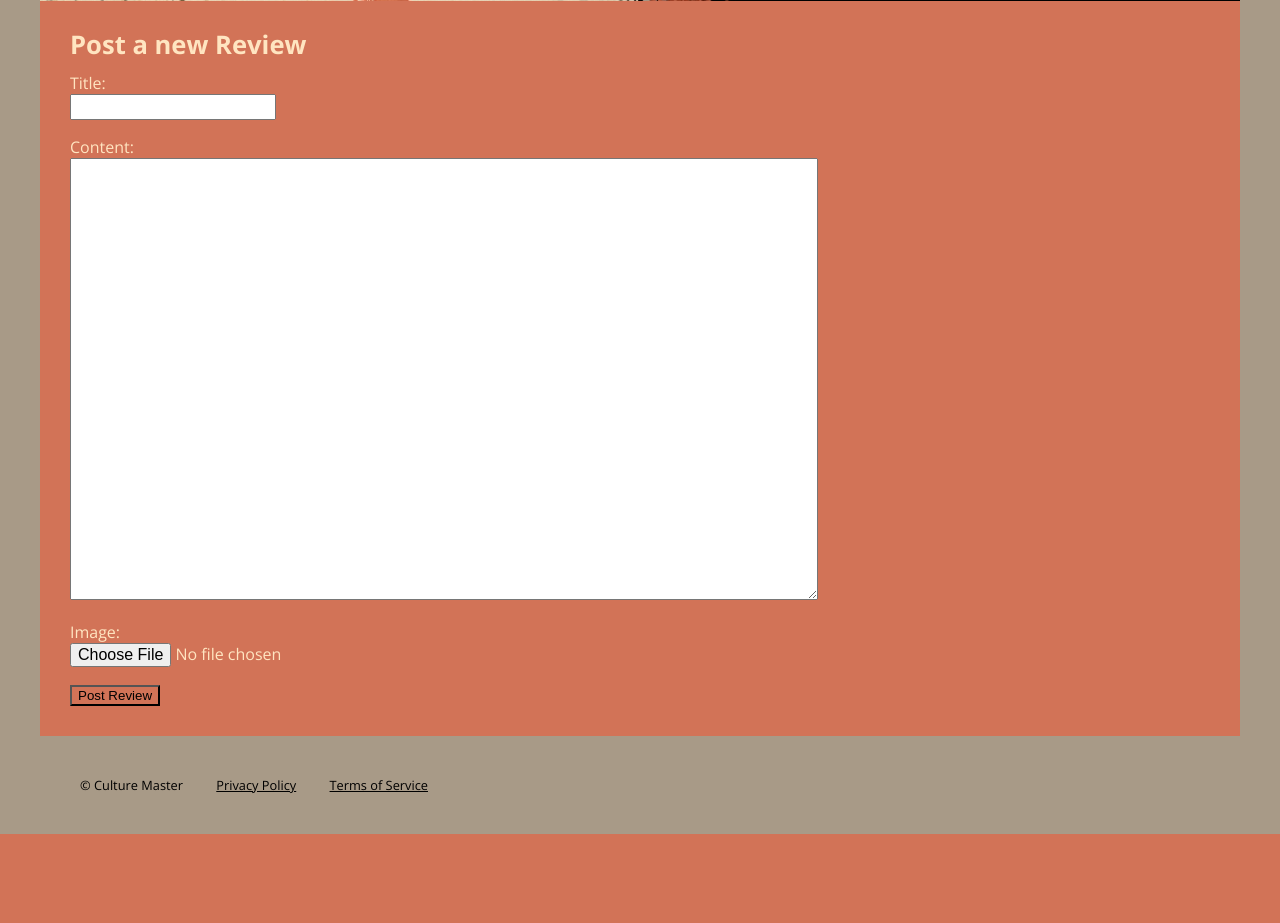
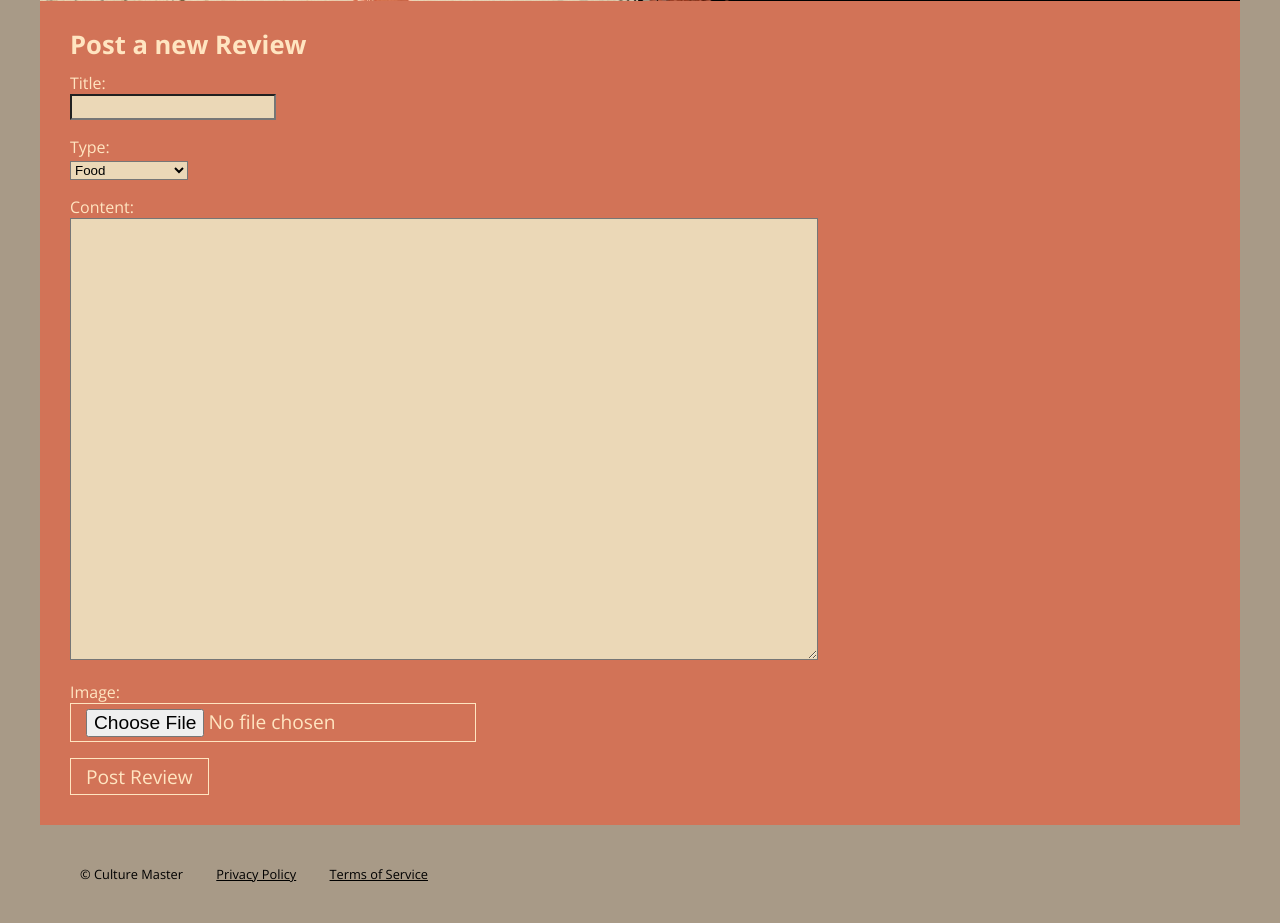
Before and after one commit to Callum-Bartle-92019337/Go-Team-203-Website, a Django app: page /home/reviews/new in a window 1280 px wide. Shown: the part 429-1352 px from the top of the page. Before the commit the page ends 1263 px from the top, so only its background shows below. Run offline with Django 3.2, Linux system fonts and the light colour scheme; a user stored in the database is signed in.

Commit message:
HTML Updates

```diff
--- a/home/forms.py
+++ b/home/forms.py
@@ -19,7 +19,7 @@ class SignUpForm(UserCreationForm):
 class ReviewNewForm(forms.ModelForm):
     class Meta:
         model = Review
-        fields = ['title', 'content','image',]
+        fields = ['title','type', 'content','image',]
         widgets = {
             'content': Textarea(attrs={'cols': 80, 'rows': 20}),
         }
--- a/home/models.py
+++ b/home/models.py
@@ -19,7 +19,14 @@ def user_login_failed_callback(sender, credentials, **kwargs):
 
 class Review(models.Model):
 
+    TYPE_CHOICES =(
+        ('Food' ,'Food'),
+        ('Activities', 'Activities'),
+        ('Accommodation','Accommodation')
+    )
+
     title = models.CharField(max_length=50)
+    type = models.CharField(choices=TYPE_CHOICES, max_length=30, default=2)
     content = models.CharField(max_length=4096)
     poster = models.ForeignKey(settings.AUTH_USER_MODEL, on_delete=models.SET_NULL, null=True)
     posted = models.CharField(max_length=150, default=timezone.now)
--- a/home/templates/home/contactUs.html
+++ b/home/templates/home/contactUs.html
@@ -26,6 +26,8 @@
         <label for="sex_male">Male</label>
         <input id="sex_female" type="radio" value="female" name="sex" />
         <label for="sex_female">Female</label>
+        <input id="sex_other" type="radio" value="other" name="sex" />
+        <label for="sex_other">Other</label>
         <span id="sex_msg"></span>
       </div>
       <div id="interests">
--- a/home/templates/home/new_review.html
+++ b/home/templates/home/new_review.html
@@ -20,10 +20,10 @@
             {% endfor %}
           </p>
         {% endfor %}
-        <button type="submit">Post Review</button>
+        <button class="btn" type="submit">Post Review</button>
       </form>
     {% else %}
-    <p><a href="{% url 'login'%}?next={{request.path}}">Login</a> to post a review</p>
+    <p><a class="btn" href="{% url 'login'%}?next={{request.path}}">Login</a> to post a review</p>
     {% endif %}
   </article>
 </section>
--- a/home/templates/registration/login.html
+++ b/home/templates/registration/login.html
@@ -31,7 +31,7 @@
 <input class="btn" type="submit" value="login" />
 <input type="hidden" name="next" value="{% url 'home' %}" />
 </form>
-
+<br>
 <p><a class="btn" href="{% url 'password_reset' %}">Lost password?</a></p>
 <p><a class="btn" href="{% url 'signup' %}">Need an account? Signup</a></p>
 
--- a/home/templates/registration/password_reset_form.html
+++ b/home/templates/registration/password_reset_form.html
@@ -7,7 +7,7 @@
   <form method="POST">
     {% csrf_token %}
     {{ form.as_p }}
-    <input type="submit" value="Send me instructions!">
+    <input class="btn" type="submit" value="Send me instructions!">
   </form>
 </div>
 {% endblock %}
--- a/home/templates/registration/signup.html
+++ b/home/templates/registration/signup.html
@@ -9,13 +9,13 @@
         {{ field.label_tag }}<br>
         {{ field }}
         {% if field.help_text %}
-          <small style="color: grey">{{ field.help_text }}</small>
+          <small>{{ field.help_text }}</small>
         {% endif %}
         {% for error in field.errors %}
           <p style="color: red">{{ error }}</p>
         {% endfor %}
       </p>
     {% endfor %}
-    <button type="submit">Sign up</button>
+    <button class="btn" type="submit">Sign up</button>
   </form>
 {% endblock %}
--- a/static/css/css.css
+++ b/static/css/css.css
@@ -59,7 +59,7 @@ a:visited {
   color: #ffe5c1
 }
 
-.btn, #titleButton {
+.btn, #titleButton, #id_image {
   font-family: 'Open Sans', sans-serif;
   font-size: 1.2em;
   text-decoration: none;
@@ -67,13 +67,10 @@ a:visited {
   border: 1px solid #ffe5c1;
   padding: 4px 15px;
   transition: background-color .5s;
+  background-color: rgba(0, 0, 0, 0);
 }
 
 button {
-  background-color: rgba(0, 0, 0, 0);
-}
-
-.btn {
   background-color: rgba(0, 0, 0, 0);
 }
 
@@ -173,10 +170,10 @@ section.main aside h3 a {
   text-decoration: none;
 }
 
-section.main aside h3 a:hover {
-  color: #ffe5c1;
-  text-decoration: underline;
-}
+/*section.main aside h3 a:hover {*/
+/*  color: #ffe5c1;*/
+/*  text-decoration: underline;*/
+/*}*/
 
 section.main aside .content.trending {
   background-image: url(../images/icon_star.svg);
@@ -487,6 +484,12 @@ form div {
 label, .label {
   display: inline-block;
   width: 100px;
+}
+
+
+input, select, textarea {
+  color: #000000;
+  background-color: #EBD8B7;
 }
 
 .error {
--- a/static/js/formv.js
+++ b/static/js/formv.js
@@ -33,7 +33,7 @@ function init() {
   FIRSTNAME_ERROR = "First name should be at least 2 letters in length";
   FNAME_ERROR = "Family name should be at least 2 letters in length";
   EMAIL_ERROR = "Must be a valid email address, or left blank";
-  GENDER_ERROR = "Please select either male or female.";
+  GENDER_ERROR = "Please select one.";
   INTERESTS_ERROR = "Please select at least one source";
   REGION_ERROR = "You must choose a region.";
   TOS_ERROR = "You must agree to the terms and conditions to continue.";
@@ -109,7 +109,7 @@ function checkForm() {
       interestcount++;
     }
   }
-  interestcount < 2
+  interestcount < 1
     ? errorPass( INTERESTS_MSG, INTERESTS_ERROR )
     : errorReset( INTERESTS_MSG );
 
```
Also changed, not shown: home/templates/home/home.html (+4 -3 lines), db.sqlite3, home/migrations/0004_review_type.py (added), home/migrations/0005_auto_20190826_1113.py (added), home/migrations/0006_auto_20190826_1122.py (added), media/review_Images/Food.png (added), 1 other file.
